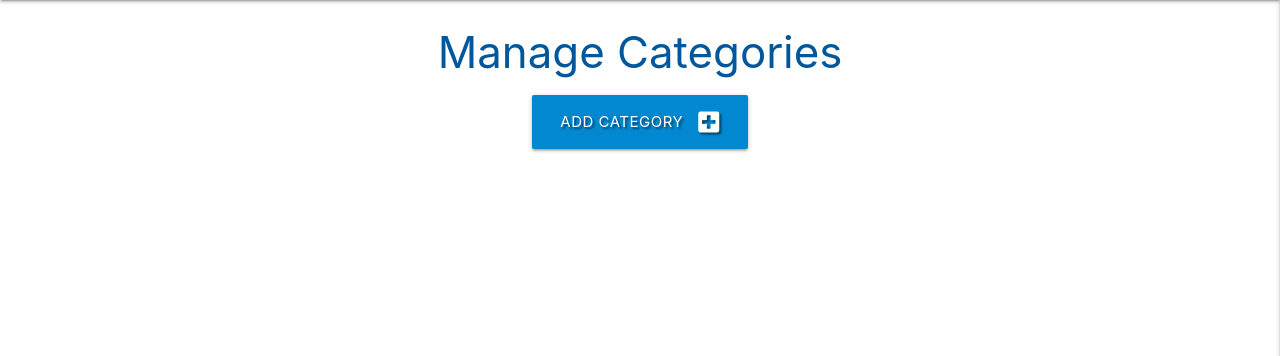
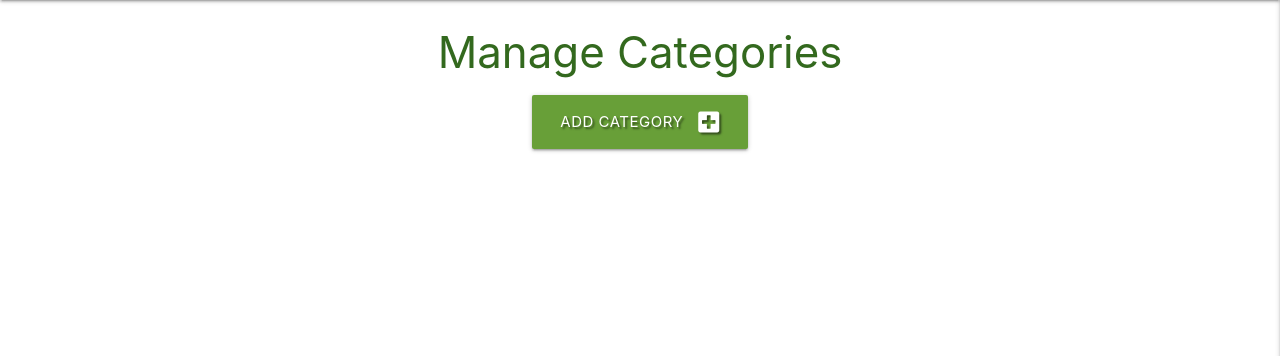
Before and after one commit to LogicAtom/flask-task-manager-project, a Flask app: page /get_categories in a window 1280 px wide. Shown: the part 64-420 px from the top of the page. Run offline with Flask 2, Linux system fonts and the light colour scheme; data that the repository does not hold is empty; some libraries are stand-ins or nearby versions.

Commit message:
categories.html, changed color theme to green

```diff
--- a/templates/categories.html
+++ b/templates/categories.html
@@ -1,11 +1,11 @@
 {% extends "base.html" %}
 {% block content %}
 
-<h3 class="light-blue-text text-darken-4 center-align">Manage Categories</h3>
+<h3 class="light-green-text text-darken-4 center-align">Manage Categories</h3>
 
 <div class="row">
     <div class="col s12 center-align">
-        <a href="{{ url_for('add_category') }}" class="btn-large light-blue darken-2 text-shadow">
+        <a href="{{ url_for('add_category') }}" class="btn-large light-green darken-2 text-shadow">
             Add Category <i class="fas fa-plus-square right"></i>
         </a>
     </div>
@@ -14,14 +14,14 @@
 <div class="row">
     {% for category in categories %}
     <div class="col s12 m3">
-        <div class="card light-blue darken-4 text-shadow center-align">
+        <div class="card light-green darken-4 text-shadow center-align">
             <div class="card-content white-text">
                 <span class="card-title">{{ category.category_name }}</span>
             </div>
             <div class="card-action">
                 <a href="{{ url_for('edit_category', category_id=category._id) }}" class="btn green accent-4">Edit</a>
                 <a href="{{ url_for('delete_category', category_id=category._id) }}"
-                    class="btn light-blue lighten-1">Delete</a>
+                    class="btn light-green lighten-1">Delete</a>
             </div>
         </div>
     </div>
```
